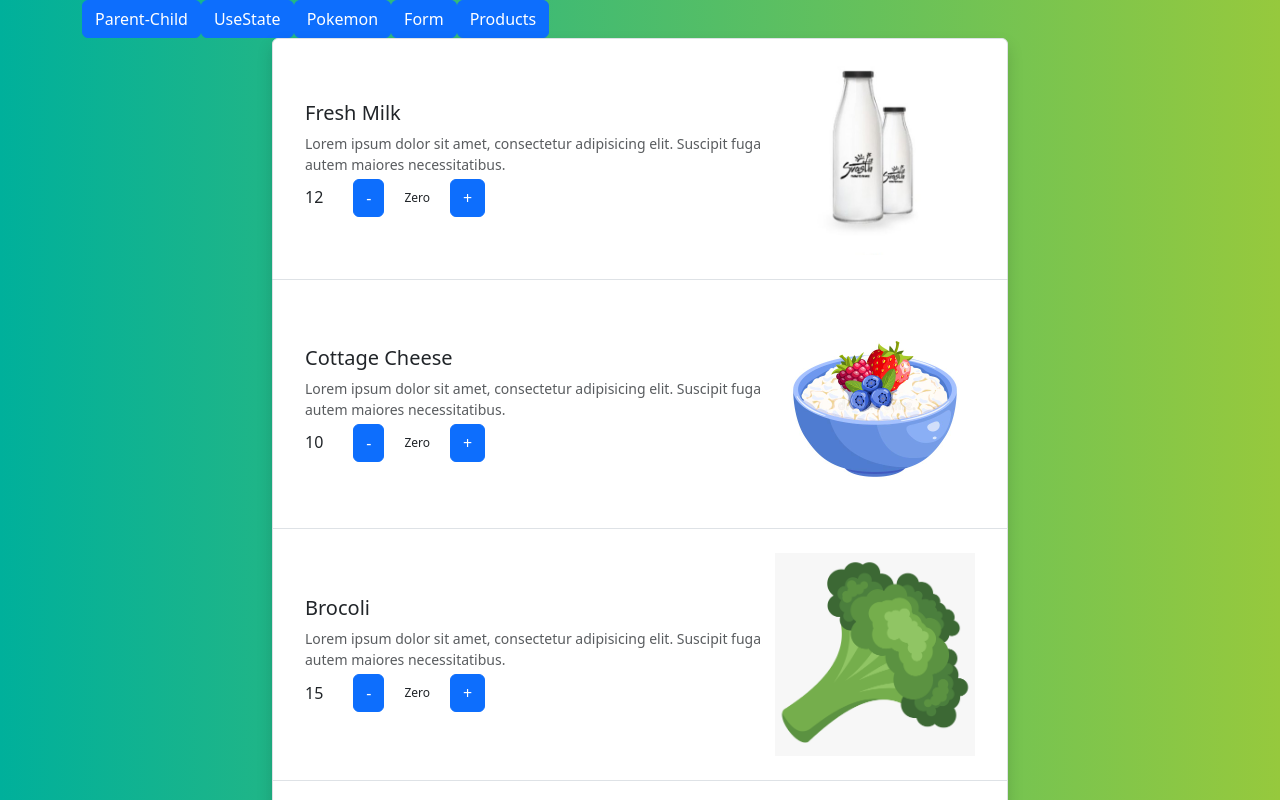
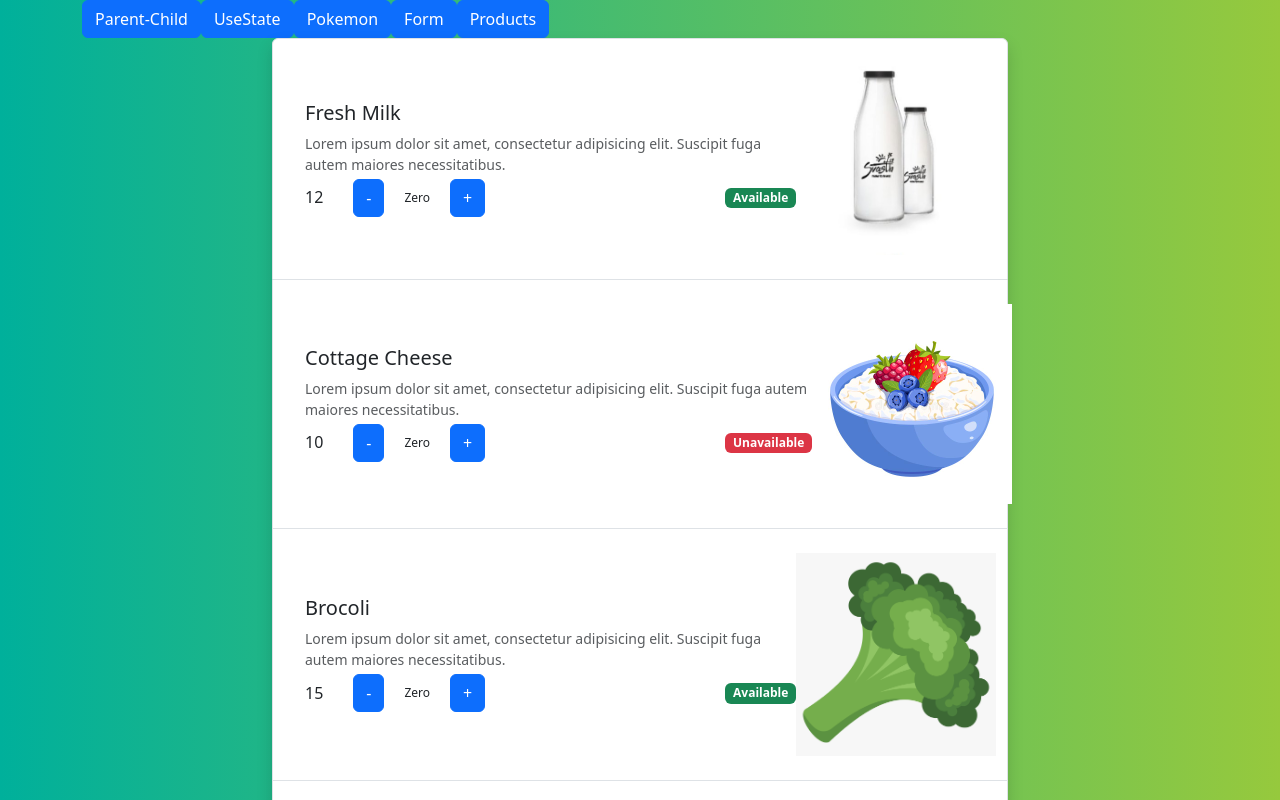
Before and after one commit to daikianjiki/ReactPractice, a React (Create React App) app: page /products in a window 1280 px wide. Shown: the top 800 px of the page. Built offline with nearby package versions, Linux system fonts and the light colour scheme.

Commit message:
fixed the dynamic rendering for available/unavailable product

```diff
--- a/src/components/Products.tsx
+++ b/src/components/Products.tsx
@@ -6,8 +6,6 @@ let productCount = 0
 //let imageUrl = require("../images/fresh-milk.png")
 let isAvailable = 'Unavailable'
 
-let badgeClass = 'badge-margin-left-240 badge '
-badgeClass += isAvailable === 'Available' ? 'bg-success' : 'bg-danger'
 
 let style = {
     padding: '0px 20px',
@@ -18,8 +16,8 @@ let style = {
 function displayFormattedProductionCount() {
     return (
         productCount > 0 ? productCount : 'Zero'
-    )
-}
+        )
+    }
 
 interface ProductsProps {
     products: Product[]
@@ -28,7 +26,7 @@ interface ProductsProps {
 export default function Products(props: ProductsProps) {
     return (
         <ul className="list-group shadow">
-            {props.products.map(product => (
+        {props.products.map(product => (
             <li className="list-group-item">
                 <div className="media align-items-lg-center flex-column flex-lg-row p-3 d-flex">
                     <div className="media-body order-2 order-lg-1">
@@ -41,13 +39,15 @@ export default function Products(props: ProductsProps) {
                             {/* Here we are assigning styling to a variable and passing the variable within the curly braces. */}
                             <span style={style}>{ displayFormattedProductionCount() }</span>
                             <button className="btn btn-primary">+</button>
-                            <span className={badgeClass}>{product.isAvailable}</span>
+                            <span className={`badge-margin-left-240 badge ${product.isAvailable ? 'bg-success' : 'bg-danger'}`}>
+                                {product.isAvailable ? 'Available' : 'Unavailable'}
+                            </span>
                         </div>
                     </div>
                     <img src={product.image} alt={product.pName} width="200" className="ml-;g-5 order-1 orderlg-2" />
                 </div>
             </li>
-            ))}
+        ))}
         </ul>
     )
 }
```
